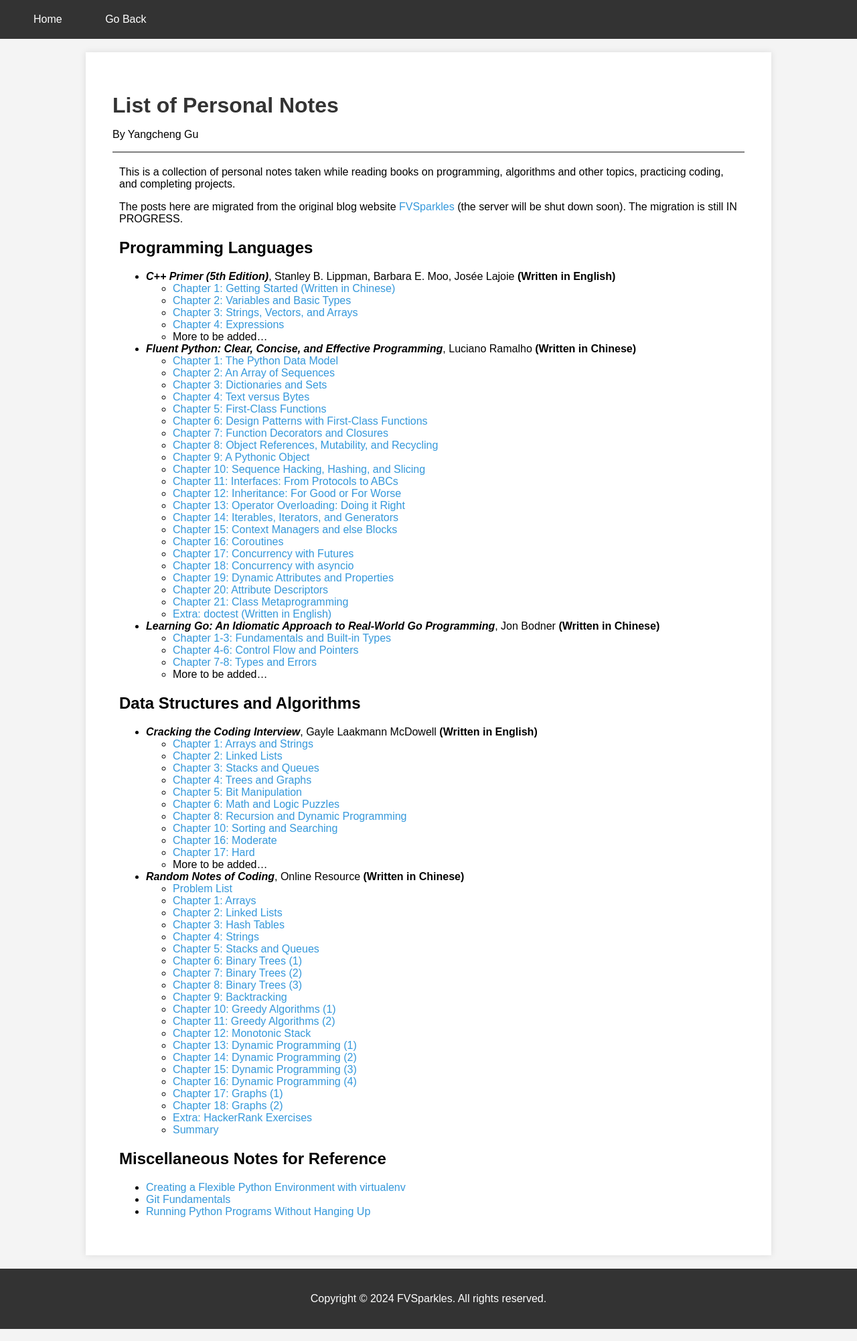
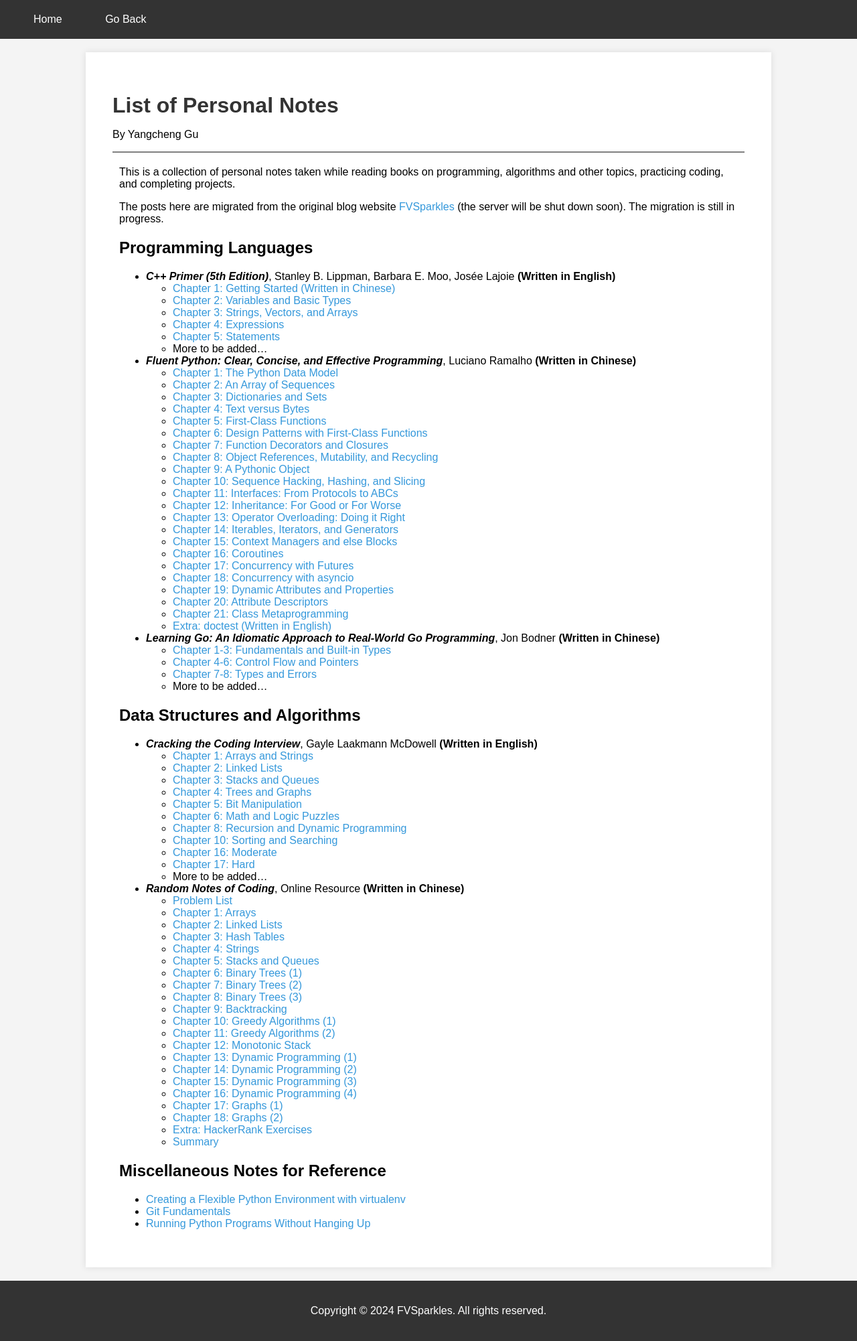
Before and after one commit to ferv3455/ferv3455.github.io, a Jekyll site: the page built from postlist.md, in a window 1280 px wide. Shown: the whole page at 67% size. Built offline with Jekyll 4.4.1, drawn with Linux system fonts in a browser that asks for light colours; some web fonts are replaced; Markdown is read by kramdown in place of the engine named in the settings.

Commit message:
Posted Cpp Primer Chapter 5

```diff
--- a/_layouts/contents.html
+++ b/_layouts/contents.html
@@ -95,6 +95,10 @@
         a:hover {
             text-decoration: underline;
         }
+
+        img {
+            display: block;
+        }
     </style>
 </head>
 <body>
--- a/_layouts/post.html
+++ b/_layouts/post.html
@@ -104,6 +104,10 @@
         a:hover {
             text-decoration: underline;
         }
+
+        img {
+            display: block;
+        }
     </style>
 </head>
 <body>
--- a/assets/css/highlight.css
+++ b/assets/css/highlight.css
@@ -8,14 +8,14 @@
 
 code {
     font-family: 'Roboto Mono', monospace;
+    color: #222;
+    padding: 0 3px;
+    background-color: #f8f8f8;
+    border-radius: 5px;
 }
 
 :not(h1):not(h2):not(h3):not(h4):not(h5):not(h6) > code {
     font-size: 14px;
-    color: #222;
-    padding: 0;
-    background-color: #f8f8f8;
-    border-radius: 5px;
 }
 
 .highlight .hll { background-color: #ffffcc }
--- a/postlist.md
+++ b/postlist.md
@@ -5,7 +5,7 @@ title: List of Personal Notes
 
 This is a collection of personal notes taken while reading books on programming, algorithms and other topics, practicing coding, and completing projects.
 
-The posts here are migrated from the original blog website [FVSparkles](http://139.196.30.181:8080/) (the server will be shut down soon). The migration is still IN PROGRESS.
+The posts here are migrated from the original blog website [FVSparkles](http://139.196.30.181:8080/) (the server will be shut down soon). The migration is still in progress.
 
 ## Programming Languages
 
@@ -14,6 +14,7 @@ The posts here are migrated from the original blog website [FVSparkles](http://1
   - [Chapter 2: Variables and Basic Types](/posts/cpp-primer/ch2-variables-and-basic-types)
   - [Chapter 3: Strings, Vectors, and Arrays](/posts/cpp-primer/ch3-strings-vectors-arrays)
   - [Chapter 4: Expressions](/posts/cpp-primer/ch4-expressions)
+  - [Chapter 5: Statements](/posts/cpp-primer/ch5-statements)
   - More to be added...
 - *__Fluent Python: Clear, Concise, and Effective Programming__*, Luciano Ramalho **(Written in Chinese)**
   - [Chapter 1: The Python Data Model](/posts/fluent-python/ch(1))
```
Also changed, not shown: posts/cpp-primer/ch5-statements.md (added, +59 -0 lines), posts/cpp-primer/attachments/Pasted image 20240920141303.png (added).
